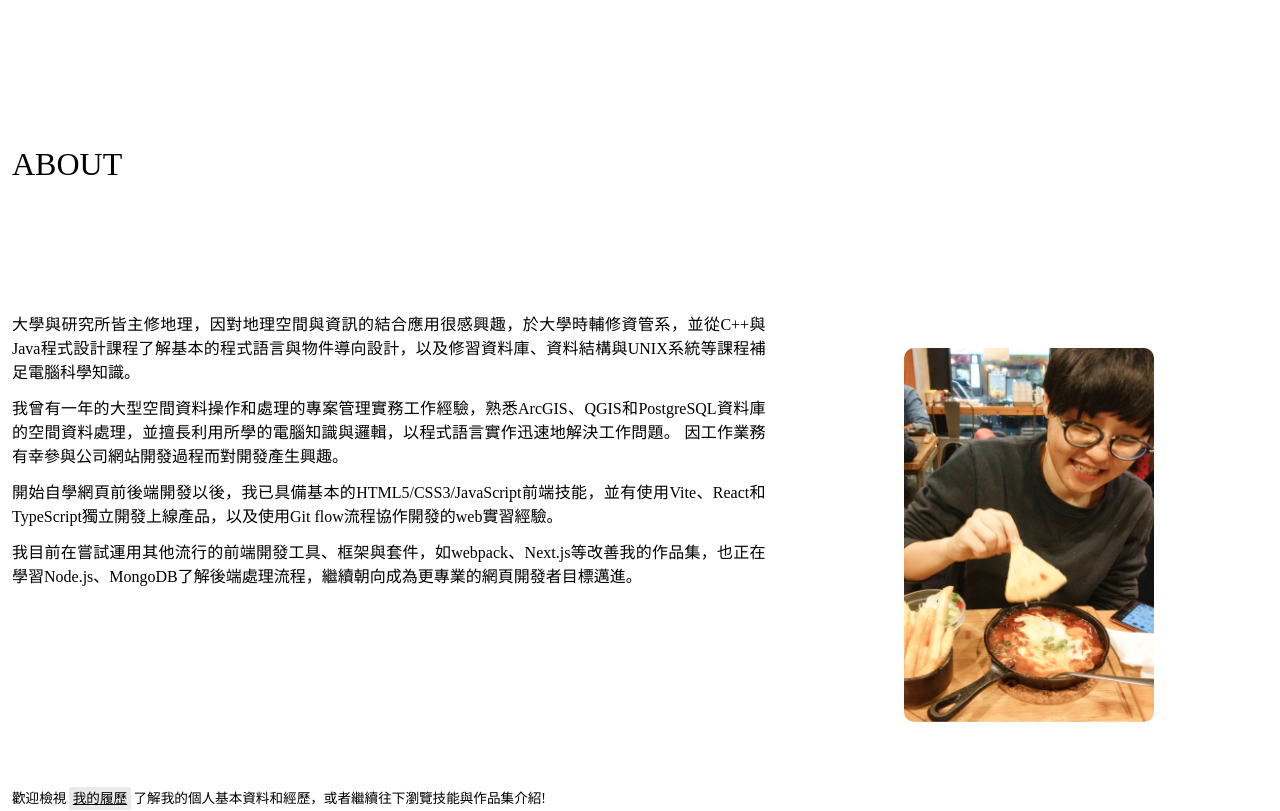
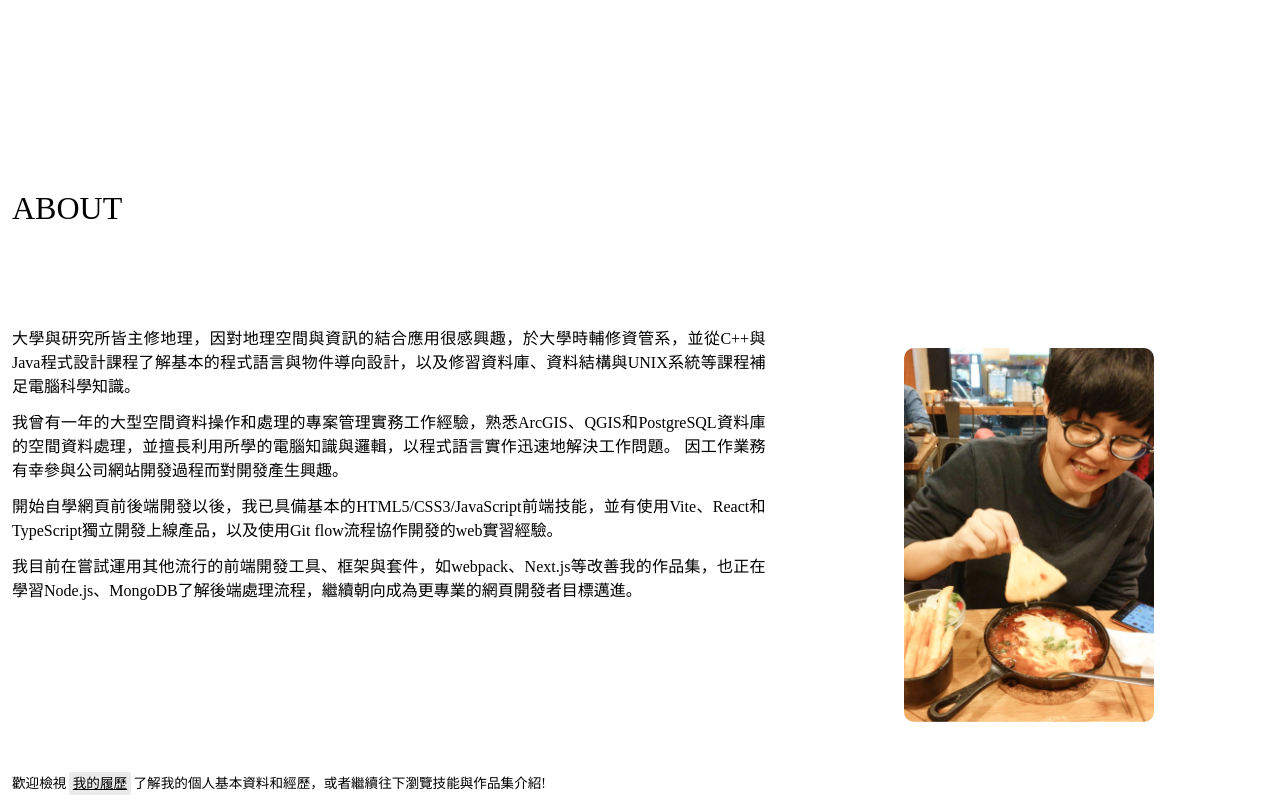
Before and after one commit to urlun0404/portfolio-next, a Next.js app: page / in a window 1280 px wide. Shown: the part 760-1571 px from the top of the page. Built offline with nearby package versions, Linux system fonts and the light colour scheme.

Commit message:
Modify Section layout to avoid overflow

```diff
--- a/src/styles/layout.ts
+++ b/src/styles/layout.ts
@@ -3,9 +3,11 @@ import { theme } from 'styles/theme';
 
 export const Section = styled.section`
   width: 100%;
-  height: 100vh;
+  min-height: 100vh;
+  height: 100%;
   margin: 2rem 0;
-  padding: 1rem 0.75rem;
+  padding: 60px 0.75rem;
+
   @media (max-width: ${theme.breakpoints.$sm}) {
     display: flex important!;
     flex-direction: column;
```
